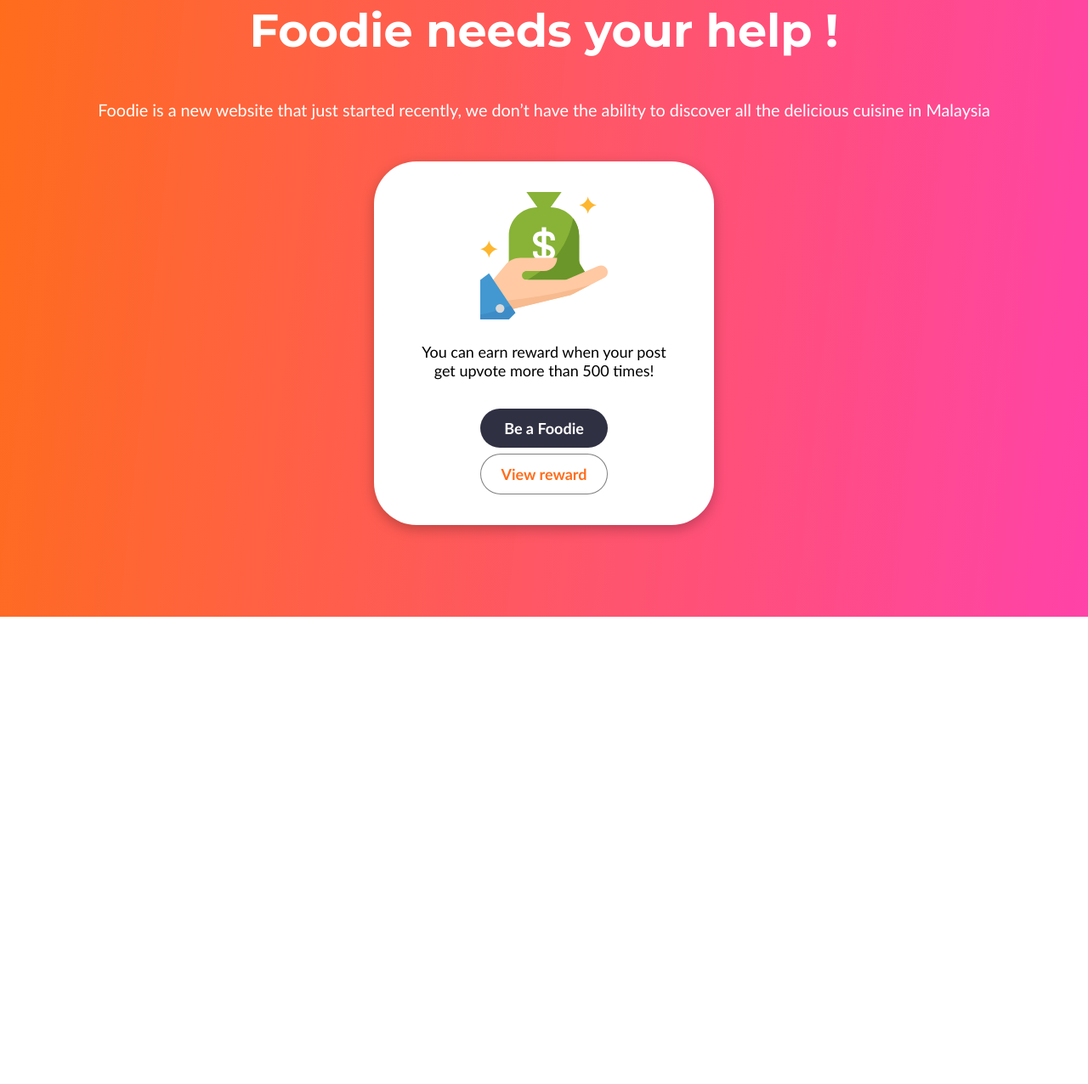
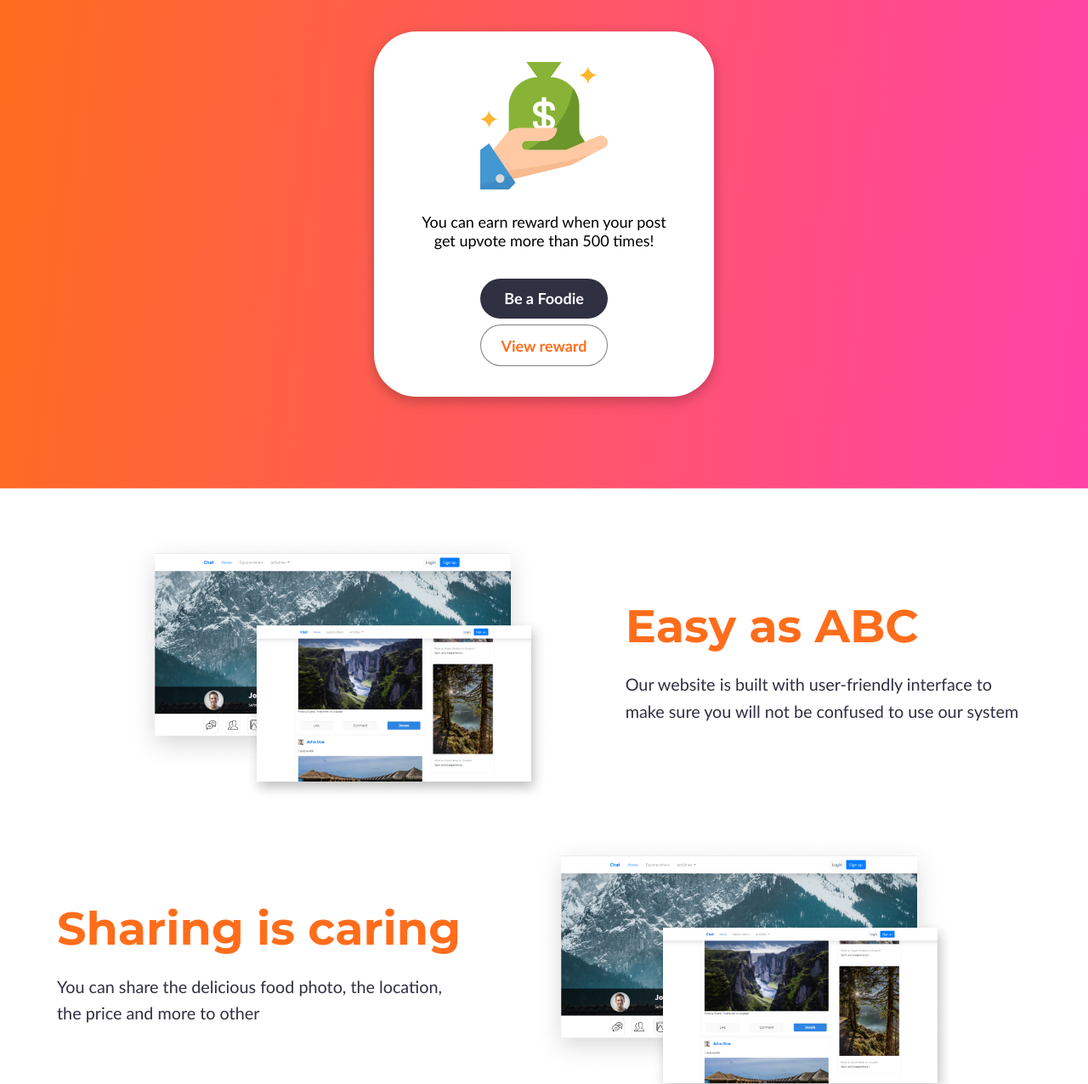
Before and after one commit to Vong3432/foodie, a plain HTML site: page index.html in a window 1280 px wide. Shown: the part 1415-2691 px from the top of the page at 85% size. Before the commit the page ends 2541 px from the top, so only its background shows below. Drawn offline with nearby package versions, Linux system fonts and the light colour scheme.

Commit message:
describe section update

```diff
--- a/index.html
+++ b/index.html
@@ -84,6 +84,39 @@
 
     <section class="describe-section">
 
+        <div class="container flex-row">
+
+            <img src="images/signUp.png" alt="salad" class="describe__image col-7 mx-auto">
+
+            <div class="col-5 intro__content">
+                <h1 class="header">Easy as ABC</h1>
+                <p class="paragraph">Our website is built with user-friendly interface to make sure you will not be confused to use our system</p>
+            </div>
+
+        </div>
+
+        <div class="container flex-row-reverse">
+
+            <img src="images/signUp.png" alt="salad" class="describe__image col-7 mx-auto">
+
+            <div class="col-5 intro__content">
+                <h1 class="header">Sharing is caring</h1>
+                <p class="paragraph">You can share the delicious food photo, the location, the price and more to other</p>
+            </div>
+
+        </div>
+
+        <div class="container flex-row">
+
+            <img src="images/signUp.png" alt="salad" class="describe__image col-7 mx-auto">
+
+            <div class="col-5 intro__content">
+                <h1 class="header">Get earned</h1>
+                <p class="paragraph">We have a reward system for appriecating what you share in Foodie community</p>
+            </div>
+
+        </div>
+
     </section>
 
 
--- a/style/index.css
+++ b/style/index.css
@@ -186,7 +186,7 @@ a
     border-radius: 50px;
     max-width: 150px;
     width: 100%;
-    padding: 1.5vh 2vh;
+    padding: .7em 1em;
     color: #fff !important;
     border: none;
     outline: none;
@@ -199,7 +199,7 @@ a
     border-radius: 50px;
     max-width: 150px;
     width: 100%;
-    padding: 1.5vh 2vh;
+    padding: .7em 1em;
     font-weight: bold;
     color: #FF6D1B !important;
     border: 1px solid rgba(0, 0, 0, 0.5);
@@ -330,7 +330,7 @@ a
     align-items: center;
 }
 
-.intro-section .intro__content
+.intro-section .content
 {
     padding: 3em 0;
 }
@@ -389,6 +389,22 @@ a
     margin: 7px 0;
 }
 
+.describe-section .container
+{
+    min-height: initial;
+    align-items: center;
+    align-content: center;
+}
+
+.describe__image
+{
+    max-width: 500px;
+    max-height: 500px;
+    object-fit: cover;
+    width: 100%;
+    height: 100%;
+}
+
 @media screen and ( max-width: 1024px )
 {
 
```
Also changed, not shown: images/signUp.png (added).
